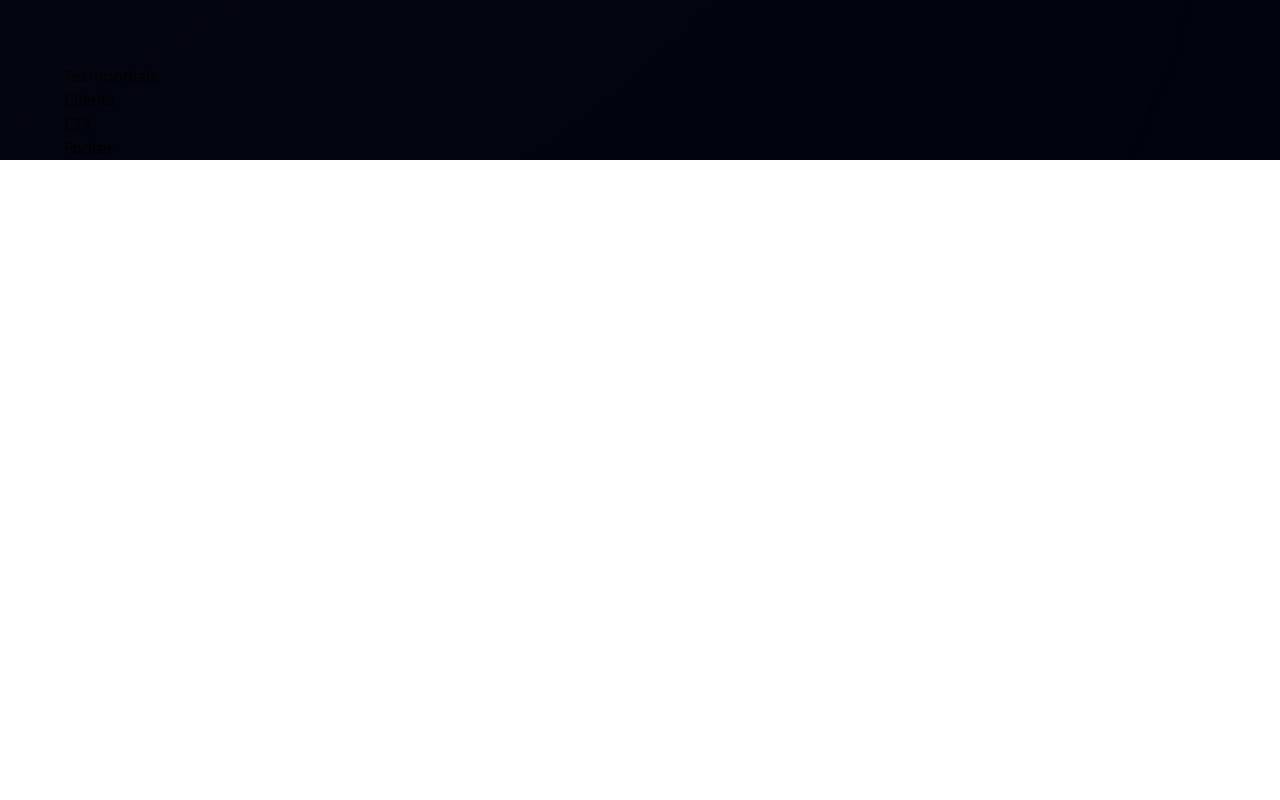
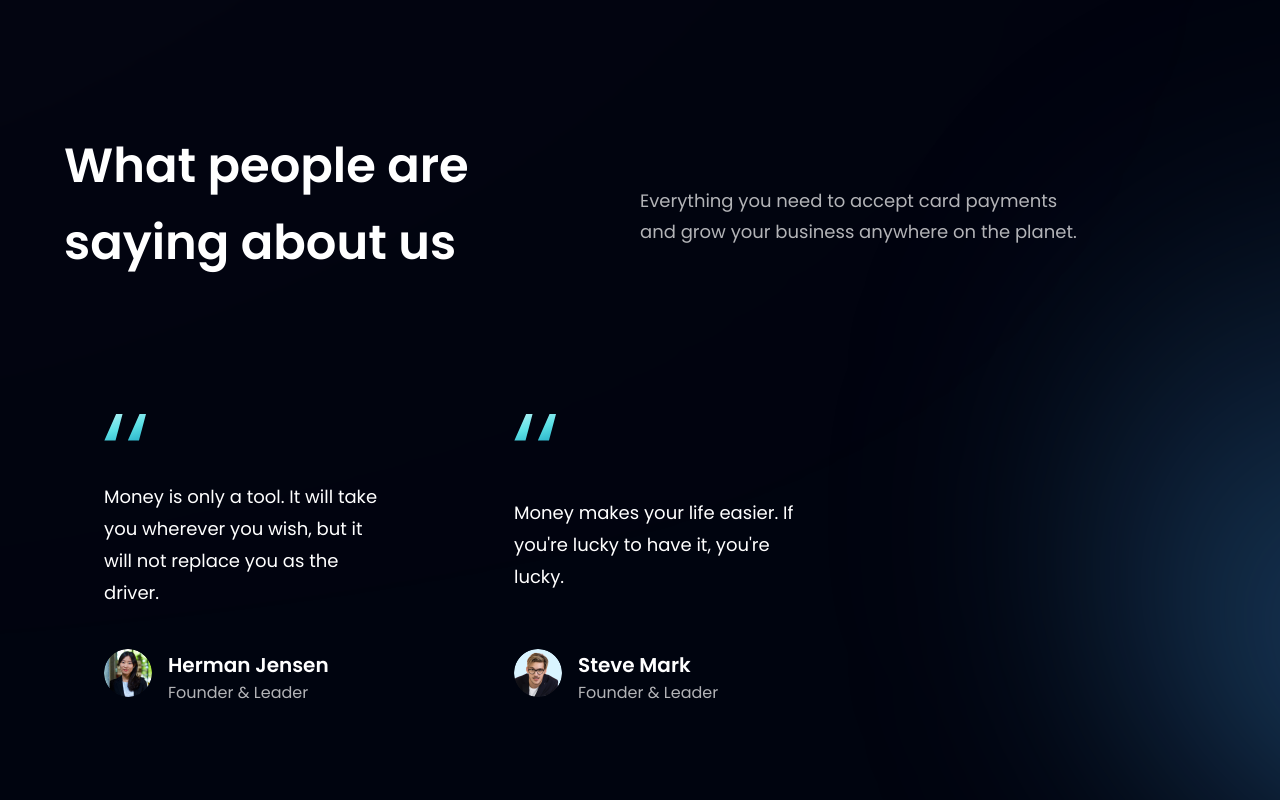
Before and after one commit to MEZ901/hoobank, a React (Vite) app in the folder hoobank/: page / in a window 1280 px wide. Shown: the part 2740-3540 px from the top of the page. Before the commit the page ends 2900 px from the top, so only its background shows below. Built offline with nearby package versions, Linux system fonts and the light colour scheme.

Commit message:
complete the testimonials section

```diff
--- a/hoobank/src/App.css
+++ b/hoobank/src/App.css
@@ -551,6 +551,10 @@
   right: 0px;
 }
 
+.-right-\[50\%\]{
+  right: -50%;
+}
+
 .z-\[5\]{
   z-index: 5;
 }
@@ -579,6 +583,11 @@
 .my-6{
   margin-top: 1.5rem;
   margin-bottom: 1.5rem;
+}
+
+.my-5{
+  margin-top: 1.25rem;
+  margin-bottom: 1.25rem;
 }
 
 .my-10{
@@ -656,6 +665,10 @@
   margin-bottom: 1rem;
 }
 
+.ml-4{
+  margin-left: 1rem;
+}
+
 .flex{
   display: flex;
 }
@@ -702,6 +715,18 @@
 
 .h-\[28px\]{
   height: 28px;
+}
+
+.h-\[27px\]{
+  height: 27px;
+}
+
+.h-\[48px\]{
+  height: 48px;
+}
+
+.h-\[60\%\]{
+  height: 60%;
 }
 
 .w-full{
@@ -752,6 +777,22 @@
   width: 28px;
 }
 
+.w-\[42px\]{
+  width: 42px;
+}
+
+.w-\[\]{
+  width: ;
+}
+
+.w-\[48px\]{
+  width: 48px;
+}
+
+.w-\[60\%\]{
+  width: 60%;
+}
+
 .min-w-\[140px\]{
   min-width: 140px;
 }
@@ -760,16 +801,20 @@
   max-width: 470px;
 }
 
-.max-w-\[\]{
-  max-width: ;
+.max-w-\[370px\]{
+  max-width: 370px;
 }
 
-.max-w-\[470\]{
-  max-width: 470;
+.max-w-\[450px\]{
+  max-width: 450px;
 }
 
 .flex-1{
   flex: 1 1 0%;
+}
+
+.grow{
+  flex-grow: 1;
 }
 
 .cursor-pointer{
@@ -844,10 +889,6 @@
   border-radius: 0.25rem;
 }
 
-.rounded-\[\]{
-  border-radius: ;
-}
-
 .bg-primary{
   --tw-bg-opacity: 1;
   background-color: rgb(0 4 15 / var(--tw-bg-opacity));
@@ -885,6 +926,16 @@
   padding-bottom: 1rem;
 }
 
+.px-10{
+  padding-left: 2.5rem;
+  padding-right: 2.5rem;
+}
+
+.py-12{
+  padding-top: 3rem;
+  padding-bottom: 3rem;
+}
+
 .py-\[6px\]{
   padding-top: 6px;
   padding-bottom: 6px;
@@ -893,6 +944,10 @@
 .px-4{
   padding-left: 1rem;
   padding-right: 1rem;
+}
+
+.text-left{
+  text-align: left;
 }
 
 .font-poppins{
@@ -921,6 +976,10 @@
 
 .text-\[15px\]{
   font-size: 15px;
+}
+
+.text-\[20px\]{
+  font-size: 20px;
 }
 
 .font-semibold{
@@ -965,6 +1024,10 @@
 
 .leading-\[21px\]{
   line-height: 21px;
+}
+
+.leading-\[32px\]{
+  line-height: 32px;
 }
 
 .text-white{
@@ -1171,8 +1234,16 @@
     margin-top: 2.5rem;
   }
 
+  .sm\:mr-5{
+    margin-right: 1.25rem;
+  }
+
   .sm\:mb-20{
     margin-bottom: 5rem;
+  }
+
+  .sm\:mb-16{
+    margin-bottom: 4rem;
   }
 
   .sm\:block{
@@ -1185,6 +1256,10 @@
 
   .sm\:hidden{
     display: none;
+  }
+
+  .sm\:justify-start{
+    justify-content: flex-start;
   }
 
   .sm\:px-16{
@@ -1225,6 +1300,10 @@
     margin-right: 1rem;
   }
 
+  .md\:mt-6{
+    margin-top: 1.5rem;
+  }
+
   .md\:flex-row{
     flex-direction: row;
   }
--- a/hoobank/src/components/FeedbackCard.jsx
+++ b/hoobank/src/components/FeedbackCard.jsx
@@ -1,9 +1,17 @@
-import React from 'react'
+import { quotes } from "../assets"
 
-const FeedbackCard = () => {
-  return (
-    <div>FeedbackCard</div>
-  )
-}
+const FeedbackCard = ({ content, name, title, img }) => (
+  <div className='flex justify-between flex-col px-10 py-12 rounded-[20px] max-w-[370px] md:mr-10 sm:mr-5 mr-0 my-5 feedback-card'>
+    <img src={quotes} alt="double_quotes" className="w-[42px] h-[27px] object-contain" />
+    <p className="font-poppins font-normal text-[18px] leading-[32px] text-white my-10">{content}</p>
+    <div className="flex flex-row">
+      <img src={img} alt={name} className="w-[48px] h-[48px] rounded-full" />
+      <div className="flex flex-col ml-4">
+        <h4 className="font-poppins font-semibold text-[20px] leading-[32px] text-white">{name}</h4>
+        <p className="font-poppins font-normal text-[16px] leading-[24px] text-dimWhite">{title}</p>
+      </div>
+    </div>
+  </div>
+)
 
 export default FeedbackCard
--- a/hoobank/src/components/Testimonials.jsx
+++ b/hoobank/src/components/Testimonials.jsx
@@ -1,9 +1,24 @@
-import React from 'react'
+import { feedback } from "../constants"
+import styles from "../style"
+import FeedbackCard from "./FeedbackCard"
 
-const Testimonials = () => {
-  return (
-    <div>Testimonials</div>
-  )
-}
+const Testimonials = () => (
+  <section id="clients" className={`${styles.paddingY} ${styles.flex} flex-col relative`}>
+    <div className="absolute z-[0] w-[60%] h-[60%] -right-[50%] rounded-full blue__gradient" />
+
+    <div className="w-full flex justify-between items-center md:flex-row flex-col sm:mb-16 mb-6 relative z-[1]">
+      <h1 className={styles.heading2}>What people are <br className="sm:block hidden" /> saying about us</h1>
+      <div className="w-full md:mt-6 mt-6">
+        <p className={`${styles.paragraph} text-left max-w-[450px]`}>Everything you need to accept card payments and grow your business anywhere on the planet.</p>
+      </div>
+    </div>
+
+    <div className="flex flex-wrap sm:justify-start justify-center w-full feedback-container relative z-[1]">
+      {feedback.map((card) => (
+        <FeedbackCard key={card.id} {...card} />
+      ))}
+    </div>
+  </section>
+)
 
 export default Testimonials
```
